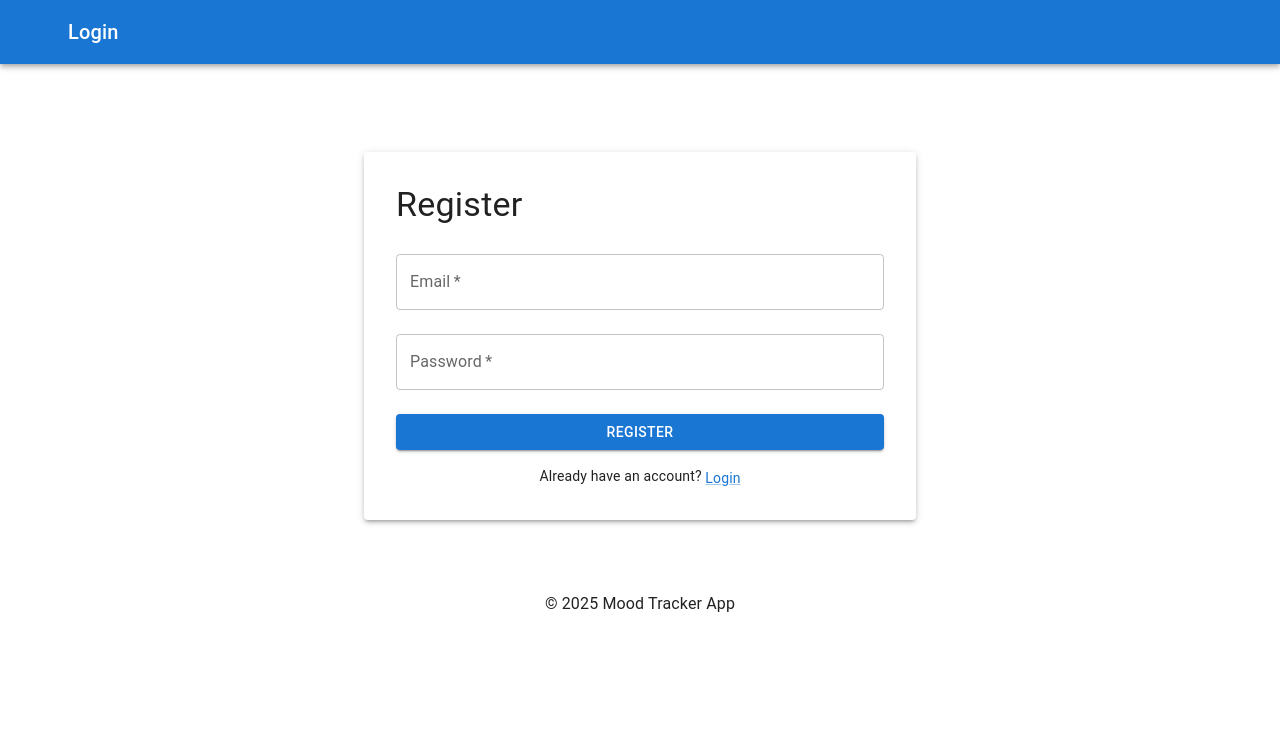
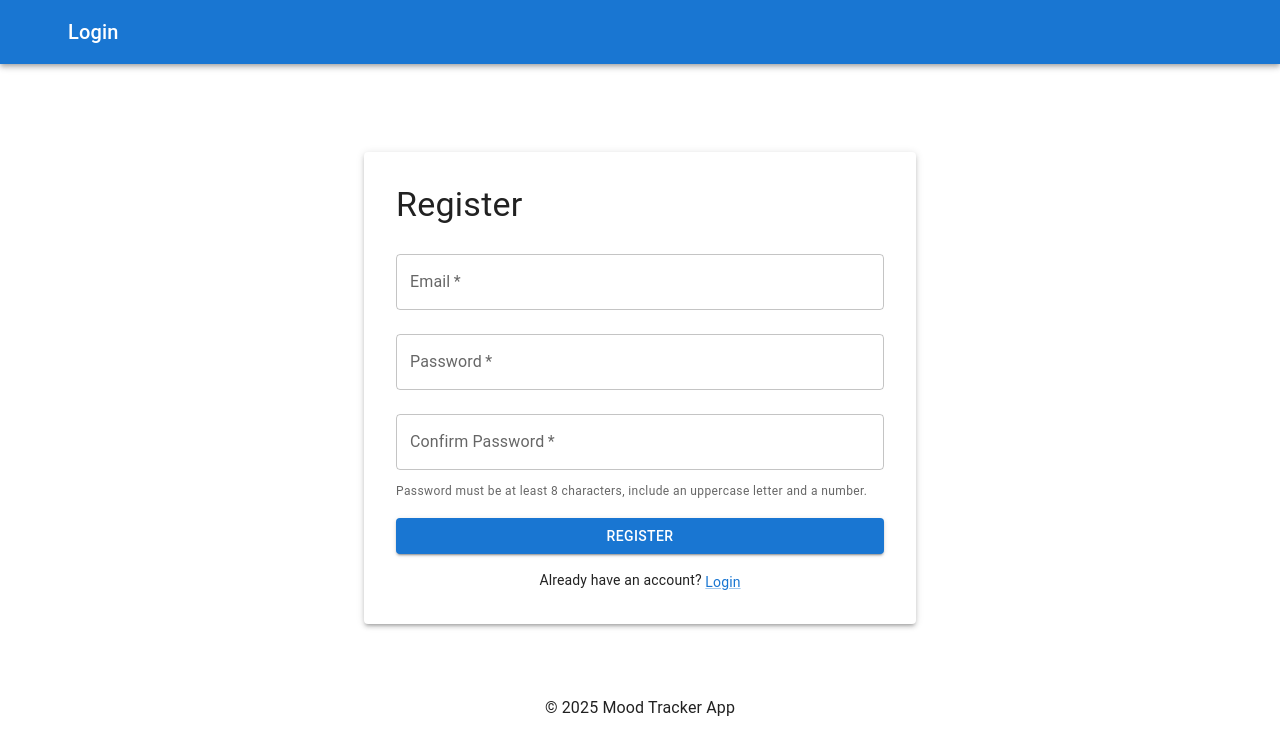
Before and after one commit to kpscanlon92/moods, a React (Vite) app in the folder client/: page /pages/login in a window 1280 px wide. Both pictures are taken after a click on the button "Register". Shown: the top 754 px of the page. Built offline with nearby package versions, Linux system fonts and the light colour scheme; no server answers; some icons are missing.

Commit message:
Update change password with validation

```diff
--- a/client/src/pages/Login.jsx
+++ b/client/src/pages/Login.jsx
@@ -17,14 +17,35 @@ function Login({ setUser }) {
     const [isRegistering, setIsRegistering] = useState(false);
     const [email, setEmail] = useState('');
     const [password, setPassword] = useState('');
+    const [confirmPassword, setConfirmPassword] = useState('');
     const [msg, setMsg] = useState('');
     const [loading, setLoading] = useState(false);
     const navigate = useNavigate();
+
+    const validatePassword = (pwd) => {
+        const errors = [];
+        if (pwd.length < 8) errors.push('Password must be at least 8 characters.');
+        if (!/[A-Z]/.test(pwd)) errors.push('Password must include an uppercase letter.');
+        if (!/[0-9]/.test(pwd)) errors.push('Password must include a number.');
+        return errors;
+    };
 
     const handleSubmit = async (e) => {
         e.preventDefault();
         setLoading(true);
         setMsg('');
+
+        if (isRegistering) {
+            const validationErrors = validatePassword(password);
+            if (password !== confirmPassword) {
+                validationErrors.push("Passwords don't match.");
+            }
+            if (validationErrors.length > 0) {
+                setMsg(validationErrors.join(' '));
+                setLoading(false);
+                return;
+            }
+        }
 
         const endpoint = isRegistering ? 'register' : 'login';
 
@@ -35,7 +56,10 @@ function Login({ setUser }) {
             });
             localStorage.setItem('token', res.data.token);
             if (isRegistering) {
-                navigate('/pages/login');
+                setIsRegistering(false);
+                setEmail('');
+                setPassword('');
+                setConfirmPassword('');
             } else {
                 setUser(res.data.user);
                 navigate('/pages/');
@@ -93,6 +117,24 @@ function Login({ setUser }) {
                         required
                     />
 
+                    {isRegistering && (
+                        <TextField
+                            fullWidth
+                            label="Confirm Password"
+                            type="password"
+                            margin="normal"
+                            value={confirmPassword}
+                            onChange={(e) => setConfirmPassword(e.target.value)}
+                            required
+                        />
+                    )}
+
+                    {isRegistering && (
+                        <Typography variant="caption" color="textSecondary">
+                            Password must be at least 8 characters, include an uppercase letter and a number.
+                        </Typography>
+                    )}
+
                     <Button
                         type="submit"
                         variant="contained"
@@ -112,6 +154,7 @@ function Login({ setUser }) {
                         onClick={() => {
                             setIsRegistering(!isRegistering);
                             setMsg('');
+                            setConfirmPassword('');
                         }}
                     >
                         {isRegistering ? 'Login' : 'Register'}
--- a/client/src/pages/Settings.jsx
+++ b/client/src/pages/Settings.jsx
@@ -53,10 +53,20 @@ function Settings() {
         navigate('/pages/login');
     };
 
+    const validatePassword = (pwd, newpwd) => {
+        const errors = [];
+        if (pwd.length < 8) errors.push('Password must be at least 8 characters.');
+        if (!/[A-Z]/.test(pwd)) errors.push('Password must include an uppercase letter.');
+        if (!/[0-9]/.test(pwd)) errors.push('Password must include a number.');
+        if (pwd !== newpwd) errors.push('Passwords don\'t match.');
+        return errors;
+    };
+
     const handleChangePassword = async (e) => {
         e.preventDefault();
-        if (newPassword !== confirmPassword) {
-            setMessage('New passwords do not match.');
+        const validationErrors = validatePassword(newPassword, confirmPassword);
+        if (validationErrors.length > 0) {
+            setMessage(validationErrors.join(' '));
             return;
         }
 
@@ -104,7 +114,7 @@ function Settings() {
                 headers: { Authorization: `Bearer ${token}` },
             });
             localStorage.removeItem('token');
-            navigate('/api/auth/register');
+            navigate('/pages/login');
         } catch (err) {
             alert(err.response?.data?.message || 'Failed to delete account.');
         }
```
